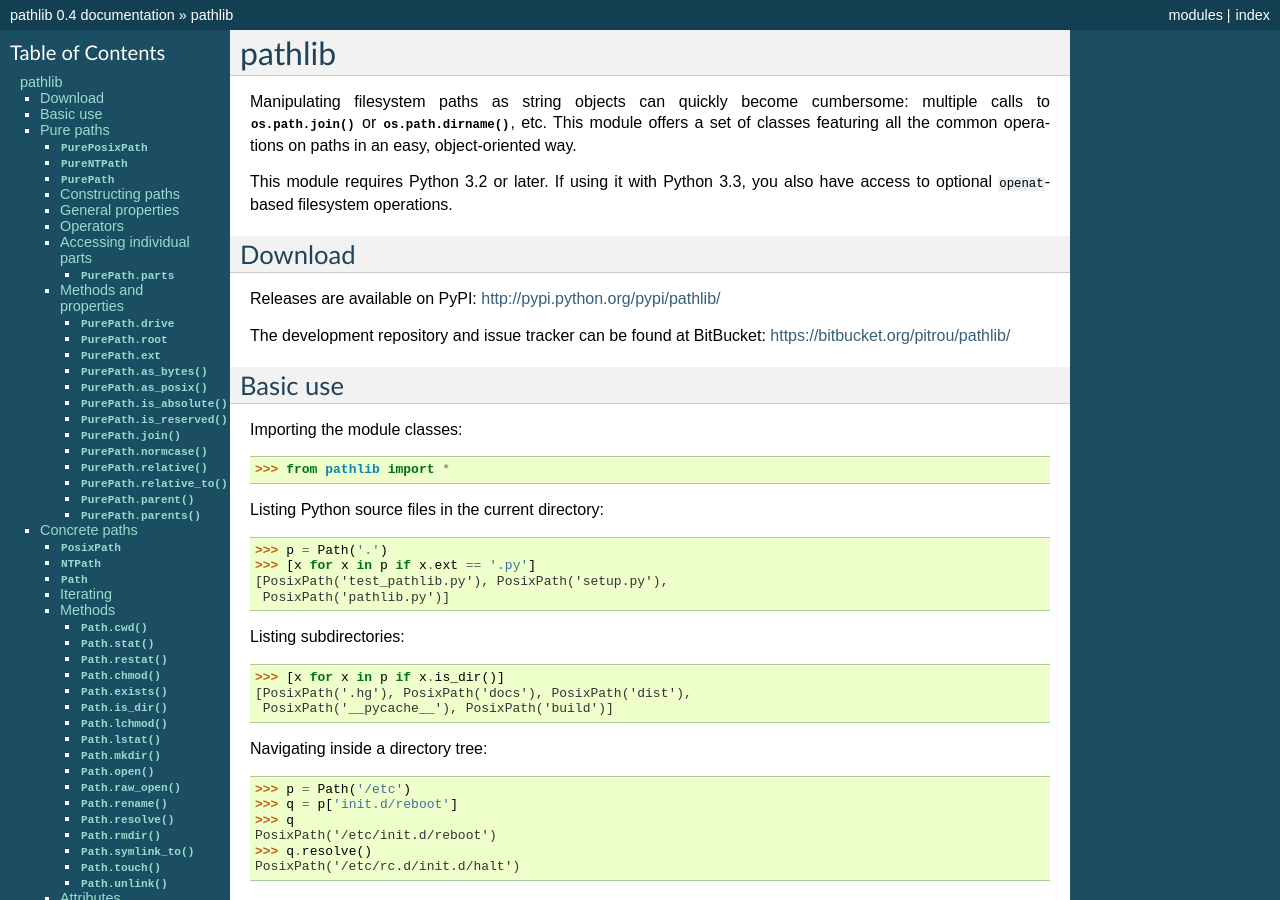
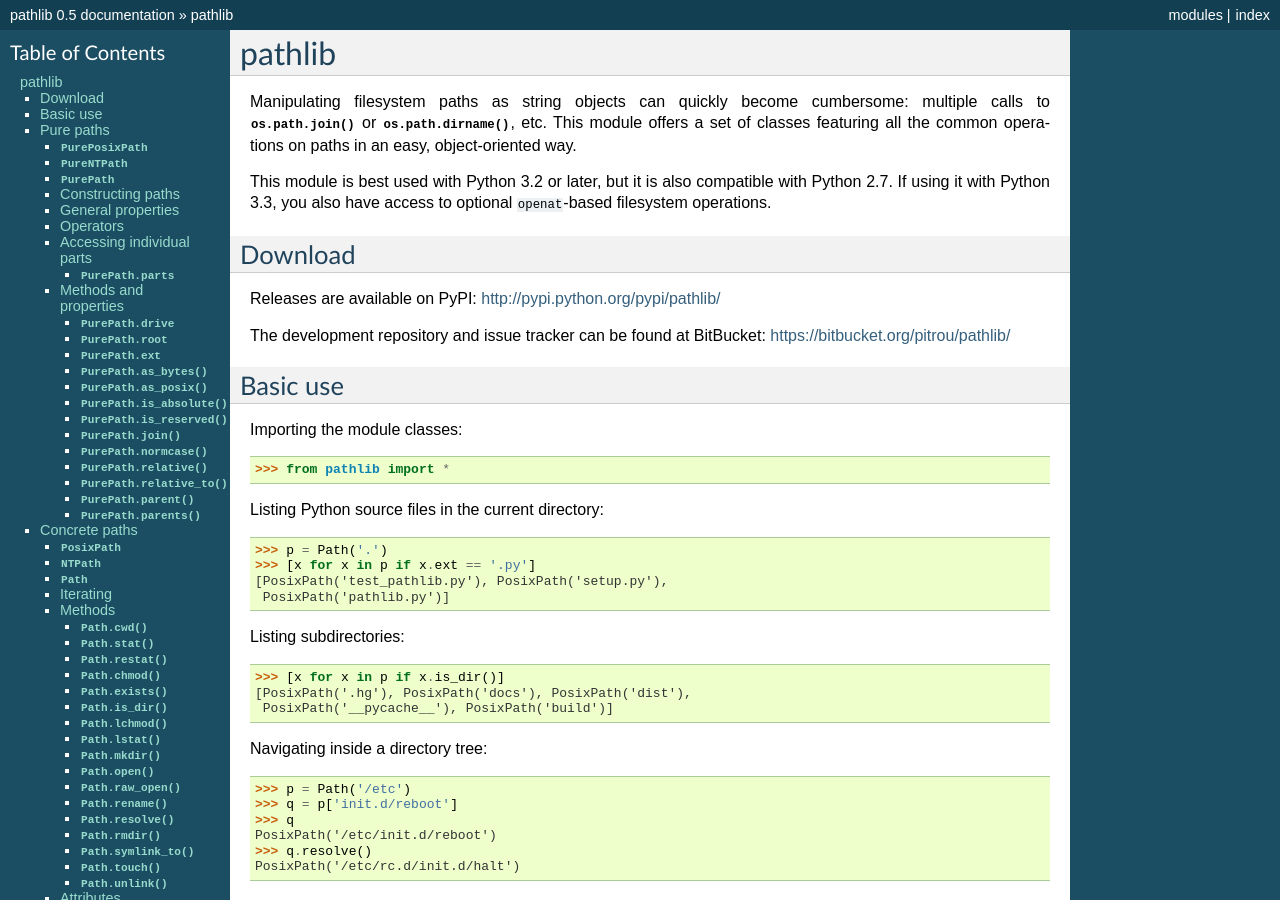
Before and after one commit to jazzband/pathlib2, a Sphinx documentation site: the page built from docs/index.rst, in a window 1280 px wide and 900 px high. Built offline with Sphinx 7.4.7, drawn with Linux system fonts in a browser that asks for light colours; some of the changed text lies outside the part shown.

Commit message:
Bump version and requirements.

```diff
--- a/VERSION.txt
+++ b/VERSION.txt
@@ -1 +1 @@
-0.4
+0.5
--- a/docs/index.rst
+++ b/docs/index.rst
@@ -16,8 +16,9 @@
 This module offers a set of classes featuring all the common operations on
 paths in an easy, object-oriented way.
 
-This module requires Python 3.2 or later.  If using it with Python 3.3,
-you also have access to optional ``openat``-based filesystem operations.
+This module is best used with Python 3.2 or later, but it is also compatible
+with Python 2.7.  If using it with Python 3.3, you also have access to
+optional ``openat``-based filesystem operations.
 
 
 Download
--- a/setup.py
+++ b/setup.py
@@ -18,6 +18,7 @@
         'License :: OSI Approved :: MIT License',
         'Operating System :: OS Independent',
         'Programming Language :: Python :: 3',
+        'Programming Language :: Python :: 2.7'
         'Programming Language :: Python :: 3.2',
         'Topic :: Software Development :: Libraries',
         'Topic :: System :: Filesystems',
```
Also changed, not shown: README.txt (+10 -1 lines).
